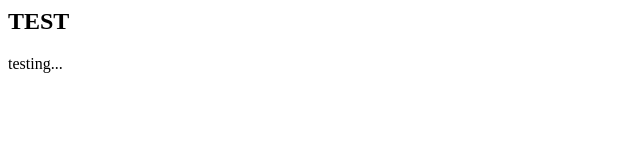
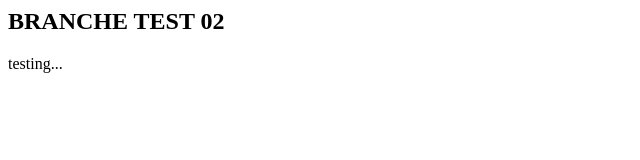
Before and after one commit to PedroTrombo/dev-web, a plain HTML site: page index.html in a window 1280 px wide. Shown: the whole page, without its empty margins (0-640 px from the left). Drawn offline with Linux system fonts and the light colour scheme.

Commit message:
v0.2 rama

```diff
--- a/index.html
+++ b/index.html
@@ -1,7 +1,7 @@
 <html>
 
 <body>
-<h2>TEST</h2>
+<h2>BRANCHE TEST 02</h2>
 <p>testing...</p>
 
 
```
